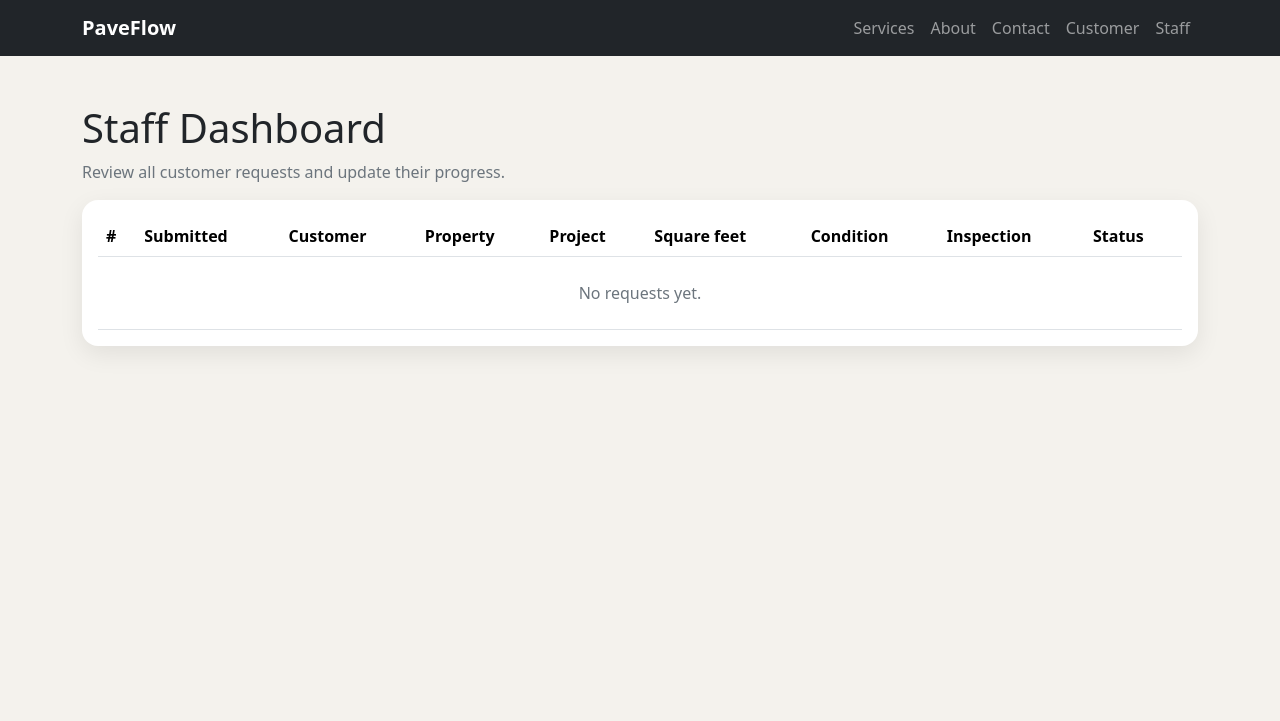
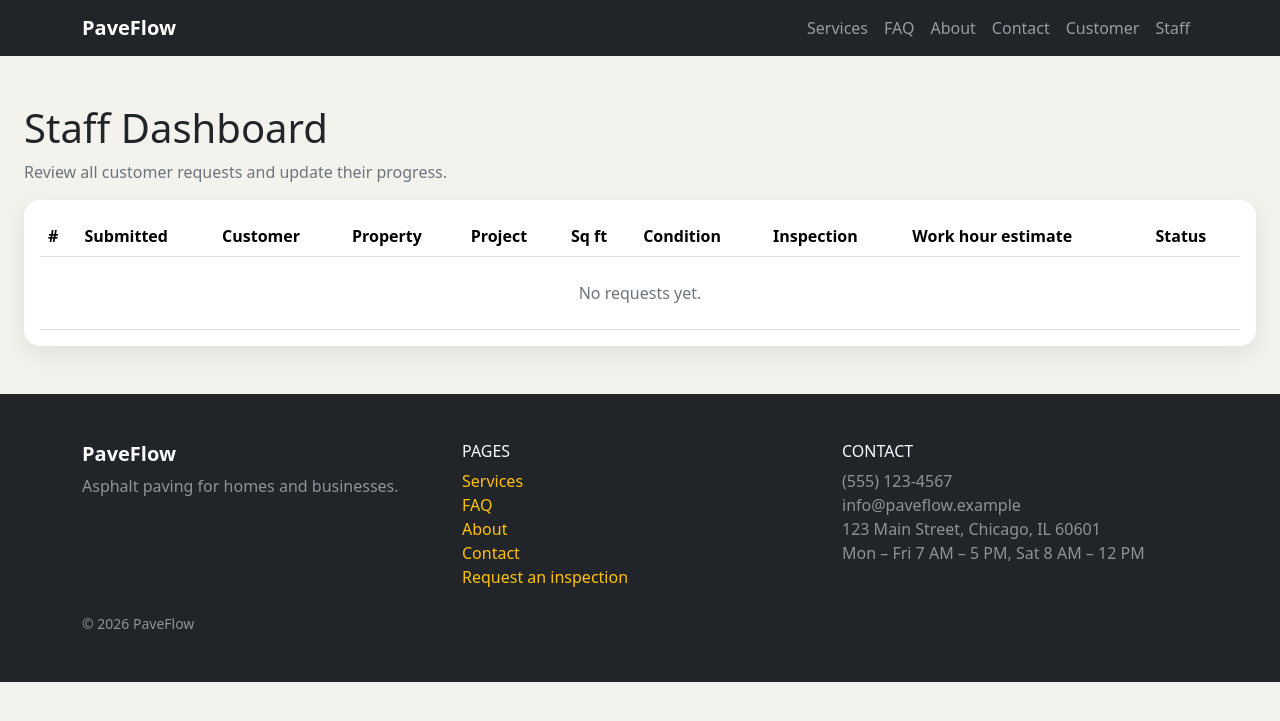
Before and after one commit to mayooo18/pavementconstruction, a Flask app: page /staff/dashboard in a window 1280 px wide. Shown: the top 721 px of the page. Run offline with Flask 3, Linux system fonts and the light colour scheme; data that the repository does not hold is empty; parts of the project's set-up code (start-up, migrations or seed data) failed here and were passed over.

Commit message:
Add FAQ page, site footer, and work hour estimates for staff
- New FAQ page with common paving questions, linked in the navbar
- Footer with page links and contact info on every page
- Staff enter thickness and crew size on each request, and the
  dashboard shows the work hour model's estimate
- Existing databases get the new thickness and crew_size columns
  added automatically at startup
- Staff dashboard uses the full screen width so the wider table fits
- Re-ran the model notebook
- Add a launch config for running the app in the preview pane

```diff
--- a/app.py
+++ b/app.py
@@ -1,6 +1,8 @@
 import os
 from datetime import date
 
+import joblib
+import pandas as pd
 from flask import Flask, flash, redirect, render_template, request, session, url_for
 
 from models import (
@@ -12,6 +14,43 @@ from models import (
     User,
     db,
 )
+
+
+# Load the work hours model once, when the app starts.
+MODEL_PATH = os.path.join(os.path.dirname(__file__), "ml", "work_hours_model.joblib")
+work_hours_model = joblib.load(MODEL_PATH)
+
+# The model was trained with numbers instead of words (see the notebook).
+TYPE_NUMBERS = {"New driveway": 1, "Driveway replacement": 2, "Parking lot": 3, "Resurfacing": 4}
+CONDITION_NUMBERS = {"Good": 1, "Fair": 2, "Poor": 3}
+
+
+def estimate_hours(service_request):
+    """Return the model's estimated work hours, or None if staff haven't entered thickness and crew size."""
+    if service_request.thickness is None or service_request.crew_size is None:
+        return None
+
+    project = pd.DataFrame([{
+        "square_footage": service_request.square_footage,
+        "thickness": service_request.thickness,
+        "crew_size": service_request.crew_size,
+        "type_number": TYPE_NUMBERS[service_request.project_type],
+        "condition_number": CONDITION_NUMBERS[service_request.pavement_condition],
+    }])
+    guess = work_hours_model.predict(project)[0]
+    return round(guess, 1)
+
+
+def add_missing_columns():
+    """Databases made before thickness and crew size existed don't have those columns, so add them."""
+    rows = db.session.execute(db.text("PRAGMA table_info(service_requests)")).fetchall()
+    column_names = [row[1] for row in rows]
+
+    if "thickness" not in column_names:
+        db.session.execute(db.text("ALTER TABLE service_requests ADD COLUMN thickness FLOAT"))
+    if "crew_size" not in column_names:
+        db.session.execute(db.text("ALTER TABLE service_requests ADD COLUMN crew_size INTEGER"))
+    db.session.commit()
 
 
 def check_form(form):
@@ -63,6 +102,7 @@ def create_app():
 
     with app.app_context():
         db.create_all()
+        add_missing_columns()
 
     @app.route("/")
     def home():
@@ -79,6 +119,15 @@ def create_app():
     @app.route("/contact")
     def contact():
         return render_template("contact.html")
+
+    @app.route("/faq")
+    def faq():
+        return render_template("faq.html")
+
+    # Lets every page use {{ current_year }}, for the footer.
+    @app.context_processor
+    def add_current_year():
+        return {"current_year": date.today().year}
 
     @app.route("/customer/dashboard")
     def customer_dashboard():
@@ -162,9 +211,44 @@ def create_app():
     def staff_dashboard():
         # Newest requests first.
         requests = ServiceRequest.query.order_by(ServiceRequest.created_at.desc()).all()
+        # Work out the estimate for each request, if staff have entered the details.
+        estimates = {}
+        for service_request in requests:
+            estimates[service_request.id] = estimate_hours(service_request)
+
         return render_template(
-            "staff_dashboard.html", requests=requests, statuses=REQUEST_STATUSES
+            "staff_dashboard.html",
+            requests=requests,
+            statuses=REQUEST_STATUSES,
+            estimates=estimates,
         )
+
+    @app.route("/staff/request/<int:request_id>/estimate", methods=["POST"])
+    def update_request_estimate(request_id):
+        service_request = db.get_or_404(ServiceRequest, request_id)
+        thickness = request.form.get("thickness", "").strip()
+        crew_size = request.form.get("crew_size", "").strip()
+
+        # Thickness can have a decimal, like 2.5. Crew size must be a whole number.
+        try:
+            thickness = float(thickness)
+        except ValueError:
+            thickness = 0
+
+        if thickness < 0.5 or thickness > 12:
+            flash(f"Request #{request_id}: thickness must be a number from 0.5 to 12 inches.", "danger")
+        elif not crew_size.isdigit() or int(crew_size) < 1 or int(crew_size) > 20:
+            flash(f"Request #{request_id}: crew size must be a whole number from 1 to 20.", "danger")
+        else:
+            service_request.thickness = thickness
+            service_request.crew_size = int(crew_size)
+            db.session.commit()
+            flash(
+                f"Request #{request_id}: estimated {estimate_hours(service_request)} work hours.",
+                "success",
+            )
+
+        return redirect(url_for("staff_dashboard"))
 
     @app.route("/staff/request/<int:request_id>/status", methods=["POST"])
     def update_request_status(request_id):
--- a/models.py
+++ b/models.py
@@ -58,6 +58,9 @@ class ServiceRequest(db.Model):
     preferred_inspection_date = db.Column(db.Date, nullable=True)
     additional_details = db.Column(db.Text, nullable=True)
     status = db.Column(db.String(30), nullable=False, default="Submitted")
+    # Staff fill these in after the inspection so the model can estimate work hours.
+    thickness = db.Column(db.Float, nullable=True)
+    crew_size = db.Column(db.Integer, nullable=True)
     created_at = db.Column(db.DateTime, nullable=False, default=datetime.utcnow)
 
     customer = db.relationship("User", back_populates="service_requests")
--- a/static/css/style.css
+++ b/static/css/style.css
@@ -29,7 +29,38 @@ body {
 
 .dashboard-table td.wrap {
     white-space: normal;
-    min-width: 14rem;
+    min-width: 11rem;
+}
+
+/* Wide enough to show the longest status, "Scheduled" or "Cancelled" */
+.status-select {
+    min-width: 8.5rem;
+}
+
+/* Two number boxes side by side, with the Estimate button underneath */
+.estimate-form {
+    display: grid;
+    grid-template-columns: 5rem 5rem;
+    gap: 0.5rem;
+}
+
+.estimate-hint {
+    display: block;
+    width: 10.5rem;
+    white-space: normal;
+}
+
+.estimate-form button {
+    grid-column: 1 / 3;
+}
+
+.site-footer a {
+    color: #ffc107;
+    text-decoration: none;
+}
+
+.site-footer a:hover {
+    text-decoration: underline;
 }
 
 @media (max-width: 575.98px) {
--- a/templates/base.html
+++ b/templates/base.html
@@ -17,6 +17,7 @@
             <div class="collapse navbar-collapse" id="mainNav">
                 <div class="navbar-nav ms-auto">
                     <a class="nav-link" href="{{ url_for('services') }}">Services</a>
+                    <a class="nav-link" href="{{ url_for('faq') }}">FAQ</a>
                     <a class="nav-link" href="{{ url_for('about') }}">About</a>
                     <a class="nav-link" href="{{ url_for('contact') }}">Contact</a>
                     <a class="nav-link" href="{{ url_for('customer_dashboard') }}">Customer</a>
@@ -26,12 +27,43 @@
         </div>
     </nav>
 
-    <main class="container py-5">
+    <main class="{% block main_class %}container{% endblock %} py-5">
         {% for category, message in get_flashed_messages(with_categories=true) %}
         <div class="alert alert-{{ category }}">{{ message }}</div>
         {% endfor %}
         {% block content %}{% endblock %}
     </main>
+
+    <footer class="site-footer bg-dark text-light py-5">
+        <div class="container">
+            <div class="row g-4">
+                <div class="col-md-4">
+                    <h2 class="h5 fw-bold">PaveFlow</h2>
+                    <p class="text-white-50 mb-0">Asphalt paving for homes and businesses.</p>
+                </div>
+                <div class="col-md-4">
+                    <h2 class="h6 text-uppercase">Pages</h2>
+                    <ul class="list-unstyled mb-0">
+                        <li><a href="{{ url_for('services') }}">Services</a></li>
+                        <li><a href="{{ url_for('faq') }}">FAQ</a></li>
+                        <li><a href="{{ url_for('about') }}">About</a></li>
+                        <li><a href="{{ url_for('contact') }}">Contact</a></li>
+                        <li><a href="{{ url_for('request_form') }}">Request an inspection</a></li>
+                    </ul>
+                </div>
+                <div class="col-md-4">
+                    <h2 class="h6 text-uppercase">Contact</h2>
+                    <p class="text-white-50 mb-0">
+                        (555) 123-4567<br>
+                        info@paveflow.example<br>
+                        123 Main Street, Chicago, IL 60601<br>
+                        Mon – Fri 7 AM – 5 PM, Sat 8 AM – 12 PM
+                    </p>
+                </div>
+            </div>
+            <p class="text-white-50 small mt-4 mb-0">&copy; {{ current_year }} PaveFlow</p>
+        </div>
+    </footer>
     <script src="https://cdn.jsdelivr.net/npm/bootstrap@5.3.3/dist/js/bootstrap.bundle.min.js"></script>
 </body>
 </html>
--- a/templates/staff_dashboard.html
+++ b/templates/staff_dashboard.html
@@ -1,11 +1,13 @@
 {% extends "base.html" %}
 {% block title %}Staff Dashboard | PaveFlow{% endblock %}
+{# The table is wide, so this page uses the full screen width. #}
+{% block main_class %}container-fluid px-3 px-lg-4{% endblock %}
 {% block content %}
 <h1>Staff Dashboard</h1>
 <p class="text-secondary">Review all customer requests and update their progress.</p>
 <div class="table-responsive card p-3">
     <table class="table align-middle mb-0 dashboard-table">
-        <thead><tr><th>#</th><th>Submitted</th><th>Customer</th><th>Property</th><th>Project</th><th>Square feet</th><th>Condition</th><th>Inspection</th><th>Status</th></tr></thead>
+        <thead><tr><th>#</th><th>Submitted</th><th>Customer</th><th>Property</th><th>Project</th><th>Sq ft</th><th>Condition</th><th>Inspection</th><th>Work hour estimate</th><th>Status</th></tr></thead>
         <tbody>
             {% for req in requests %}
             <tr>
@@ -18,8 +20,21 @@
                 <td>{{ req.pavement_condition }}</td>
                 <td>{{ req.preferred_inspection_date.strftime("%b %d, %Y") if req.preferred_inspection_date else "—" }}</td>
                 <td>
-                    <form class="d-flex gap-2" method="post" action="{{ url_for('update_request_status', request_id=req.id) }}">
-                        <select class="form-select form-select-sm" name="status" aria-label="Status for request {{ req.id }}">
+                    {% if estimates[req.id] is not none %}
+                    <strong>{{ estimates[req.id] }} hours</strong><br>
+                    <small class="text-secondary">Estimate, not a guarantee</small>
+                    {% else %}
+                    <small class="text-secondary estimate-hint">Enter thickness and crew size</small>
+                    {% endif %}
+                    <form class="estimate-form mt-2" method="post" action="{{ url_for('update_request_estimate', request_id=req.id) }}">
+                        <input class="form-control form-control-sm estimate-input" type="number" name="thickness" step="0.5" min="0.5" max="12" placeholder="Inches" value="{{ req.thickness if req.thickness is not none else '' }}" aria-label="Thickness in inches for request {{ req.id }}" required>
+                        <input class="form-control form-control-sm estimate-input" type="number" name="crew_size" step="1" min="1" max="20" placeholder="Crew" value="{{ req.crew_size if req.crew_size is not none else '' }}" aria-label="Crew size for request {{ req.id }}" required>
+                        <button class="btn btn-sm btn-outline-dark" type="submit">Estimate</button>
+                    </form>
+                </td>
+                <td>
+                    <form class="d-grid gap-2" method="post" action="{{ url_for('update_request_status', request_id=req.id) }}">
+                        <select class="form-select form-select-sm status-select" name="status" aria-label="Status for request {{ req.id }}">
                             {% for status in statuses %}<option{% if status == req.status %} selected{% endif %}>{{ status }}</option>{% endfor %}
                         </select>
                         <button class="btn btn-sm btn-outline-dark" type="submit">Update</button>
@@ -27,7 +42,7 @@
                 </td>
             </tr>
             {% else %}
-            <tr><td colspan="9" class="text-center text-secondary py-4">No requests yet.</td></tr>
+            <tr><td colspan="10" class="text-center text-secondary py-4">No requests yet.</td></tr>
             {% endfor %}
         </tbody>
     </table>
```
Also changed, not shown: templates/faq.html (added, +61 -0 lines), .claude/launch.json (added), 1 other file.
